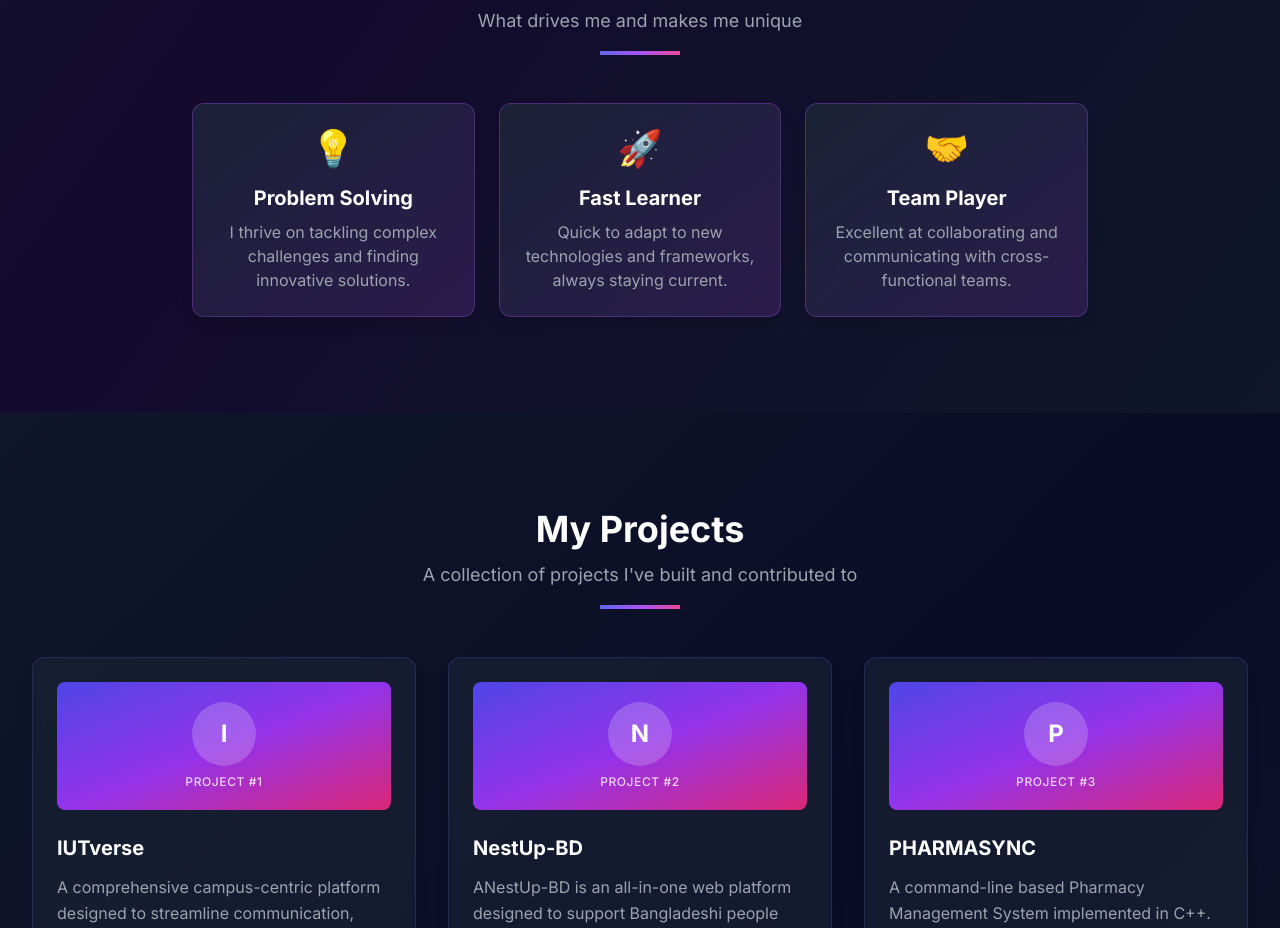
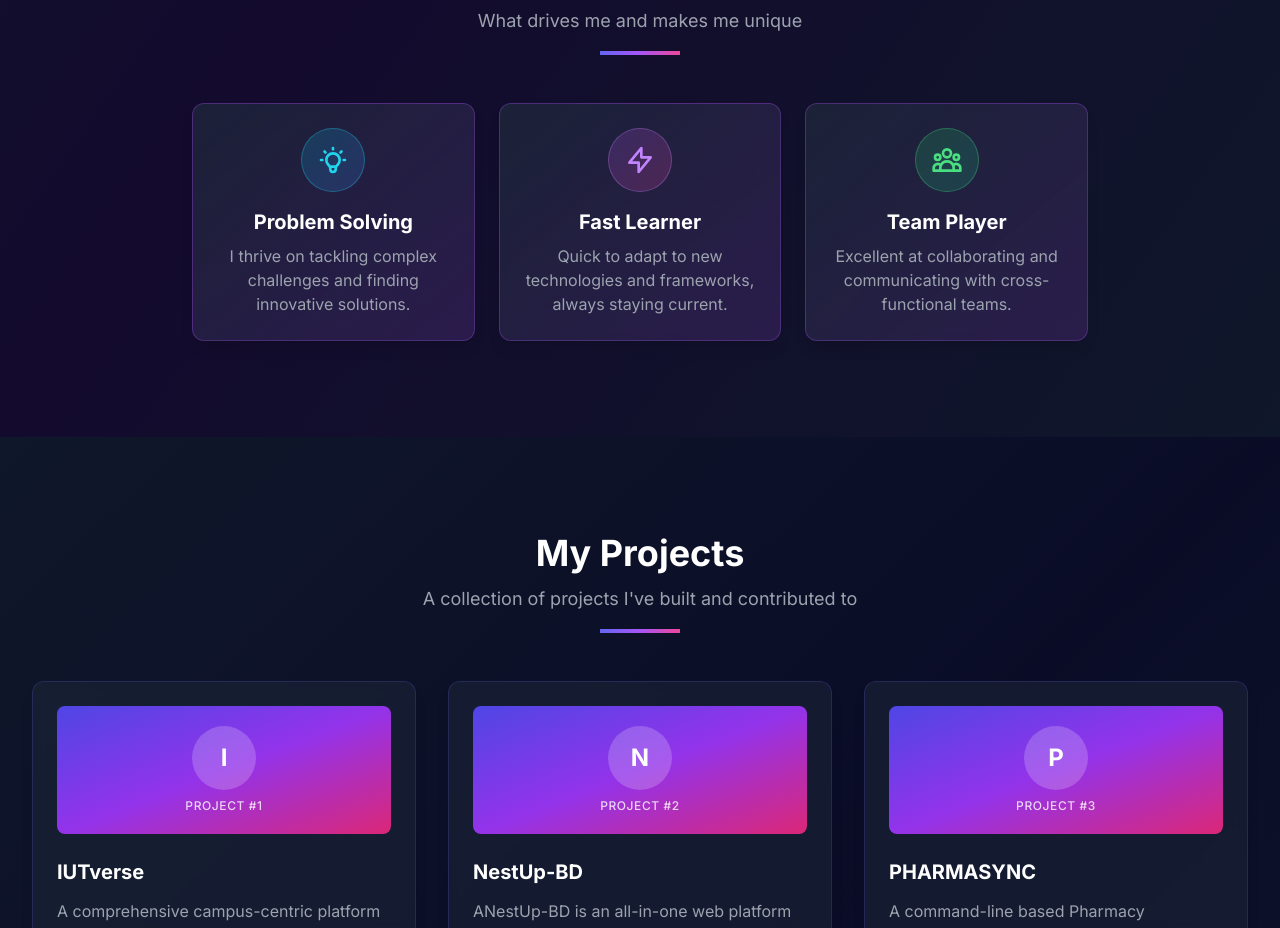
Before and after one commit to A-Piyas-04/My_Portfoilo, a Next.js app: page / in a window 1280 px wide. Shown: the part 2180-3108 px from the top of the page. Built offline with nearby package versions, Linux system fonts and the light colour scheme.

Commit message:
fixed naive icons

```diff
--- a/components/AboutSection.jsx
+++ b/components/AboutSection.jsx
@@ -187,7 +187,13 @@ export default function AboutSection() {
               transition={{ delay: 0.1 }}
               className="card text-center bg-gradient-to-br from-slate-800/50 to-purple-900/30 border-purple-500/30"
             >
-              <div className="text-4xl mb-4">💡</div>
+              <div className="mb-4 flex justify-center">
+                <div className="w-16 h-16 rounded-full bg-gradient-to-br from-cyan-500/20 to-blue-500/20 flex items-center justify-center border border-cyan-400/30">
+                  <svg className="w-8 h-8 text-cyan-400" fill="none" stroke="currentColor" viewBox="0 0 24 24">
+                    <path strokeLinecap="round" strokeLinejoin="round" strokeWidth={2} d="M9.663 17h4.673M12 3v1m6.364 1.636l-.707.707M21 12h-1M4 12H3m3.343-5.657l-.707-.707m2.828 9.9a5 5 0 117.072 0l-.548.547A3.374 3.374 0 0014 18.469V19a2 2 0 11-4 0v-.531c0-.895-.356-1.754-.988-2.386l-.548-.547z" />
+                  </svg>
+                </div>
+              </div>
               <h3 className="text-xl font-bold text-white mb-2">Problem Solving</h3>
               <p className="text-gray-400">
                 I thrive on tackling complex challenges and finding innovative solutions.
@@ -200,7 +206,13 @@ export default function AboutSection() {
               transition={{ delay: 0.2 }}
               className="card text-center bg-gradient-to-br from-slate-800/50 to-purple-900/30 border-purple-500/30"
             >
-              <div className="text-4xl mb-4">🚀</div>
+              <div className="mb-4 flex justify-center">
+                <div className="w-16 h-16 rounded-full bg-gradient-to-br from-purple-500/20 to-pink-500/20 flex items-center justify-center border border-purple-400/30">
+                  <svg className="w-8 h-8 text-purple-400" fill="none" stroke="currentColor" viewBox="0 0 24 24">
+                    <path strokeLinecap="round" strokeLinejoin="round" strokeWidth={2} d="M13 10V3L4 14h7v7l9-11h-7z" />
+                  </svg>
+                </div>
+              </div>
               <h3 className="text-xl font-bold text-white mb-2">Fast Learner</h3>
               <p className="text-gray-400">
                 Quick to adapt to new technologies and frameworks, always staying current.
@@ -213,7 +225,13 @@ export default function AboutSection() {
               transition={{ delay: 0.3 }}
               className="card text-center bg-gradient-to-br from-slate-800/50 to-purple-900/30 border-purple-500/30"
             >
-              <div className="text-4xl mb-4">🤝</div>
+              <div className="mb-4 flex justify-center">
+                <div className="w-16 h-16 rounded-full bg-gradient-to-br from-green-500/20 to-emerald-500/20 flex items-center justify-center border border-green-400/30">
+                  <svg className="w-8 h-8 text-green-400" fill="none" stroke="currentColor" viewBox="0 0 24 24">
+                    <path strokeLinecap="round" strokeLinejoin="round" strokeWidth={2} d="M17 20h5v-2a3 3 0 00-5.356-1.857M17 20H7m10 0v-2c0-.656-.126-1.283-.356-1.857M7 20H2v-2a3 3 0 015.356-1.857M7 20v-2c0-.656.126-1.283.356-1.857m0 0a5.002 5.002 0 019.288 0M15 7a3 3 0 11-6 0 3 3 0 016 0zm6 3a2 2 0 11-4 0 2 2 0 014 0zM7 10a2 2 0 11-4 0 2 2 0 014 0z" />
+                  </svg>
+                </div>
+              </div>
               <h3 className="text-xl font-bold text-white mb-2">Team Player</h3>
               <p className="text-gray-400">
                 Excellent at collaborating and communicating with cross-functional teams.
```
